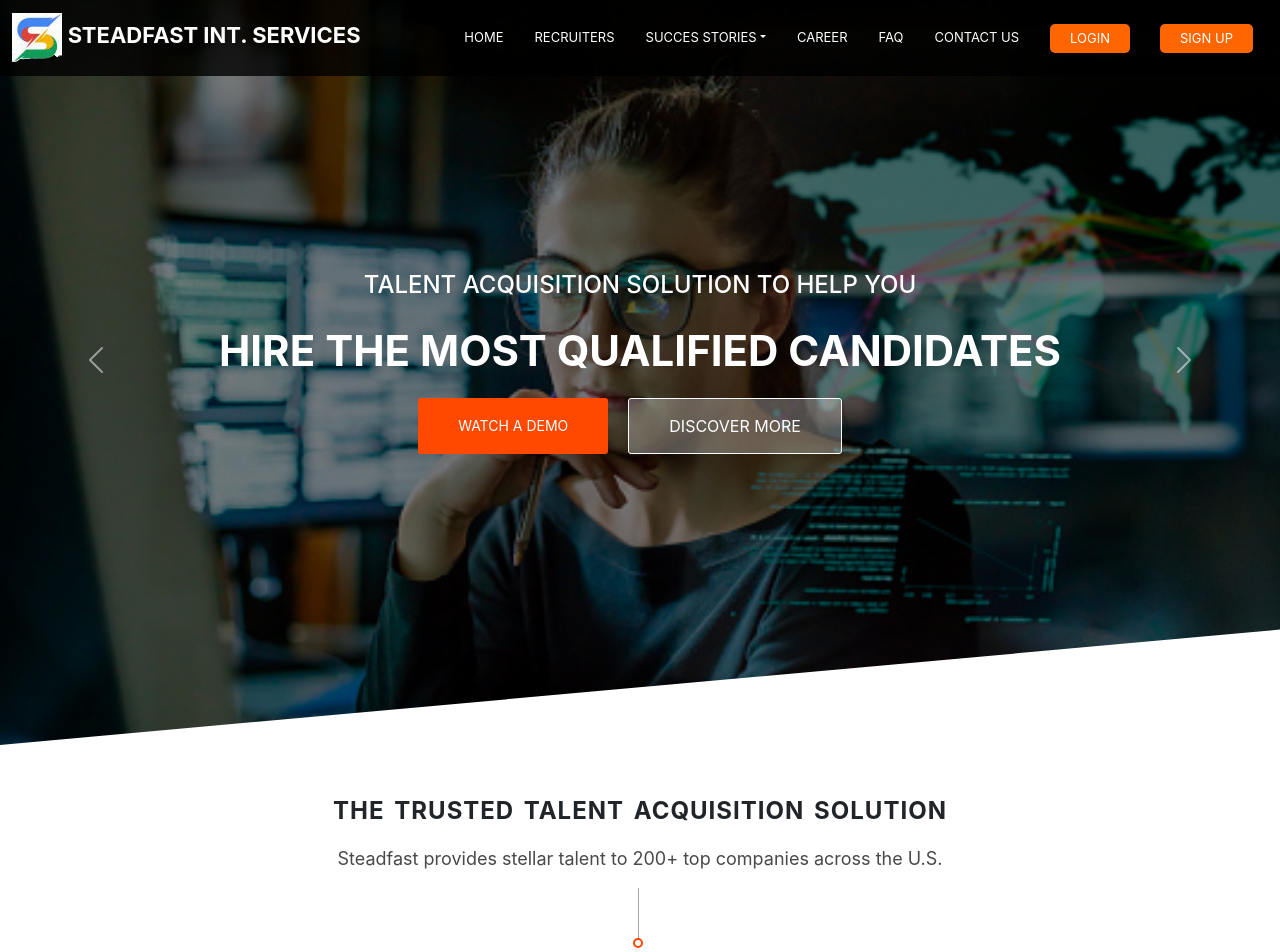
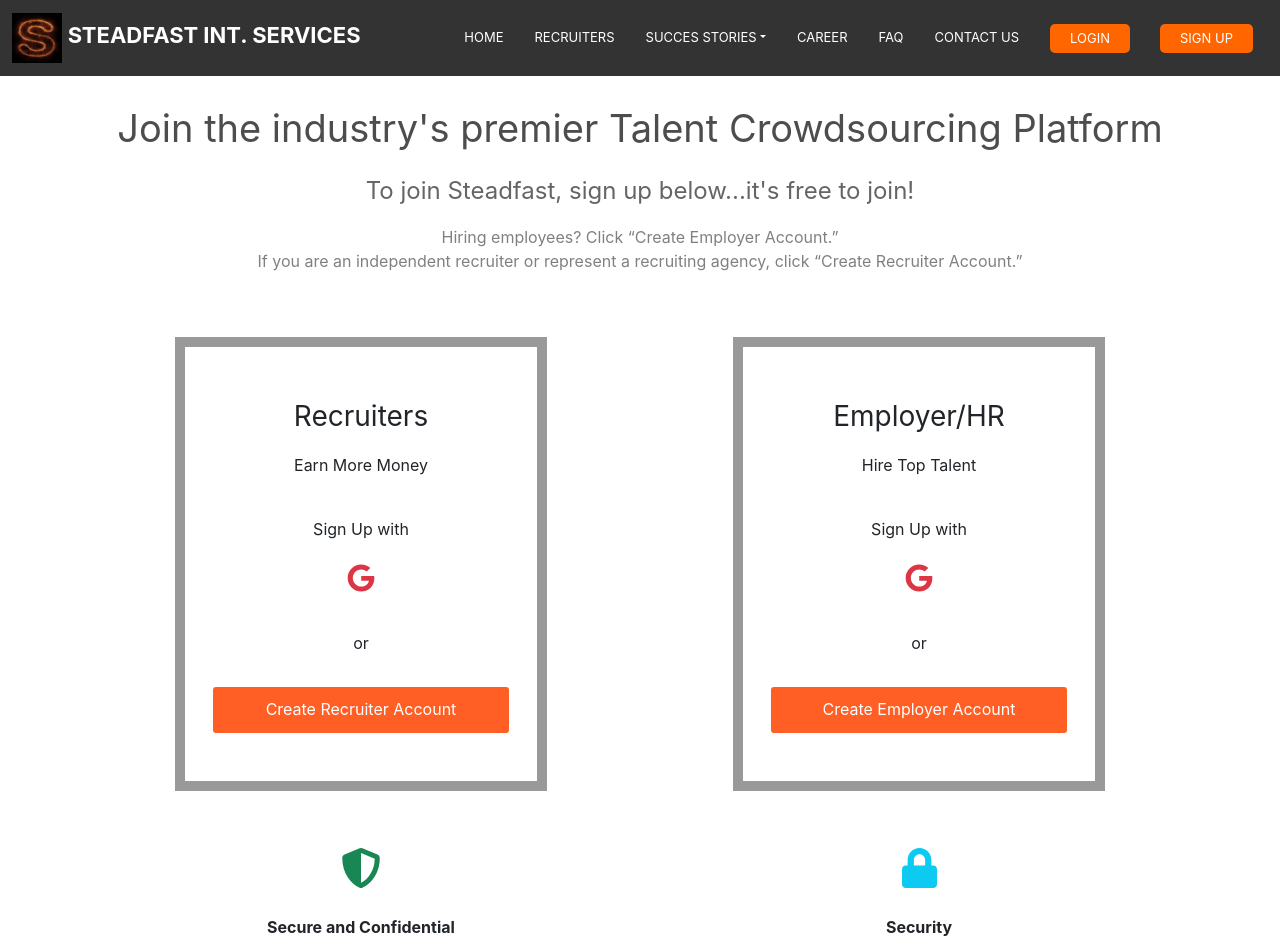
Before and after one commit to Imtious-coder/Steadfast, a React (Create React App) app: page /signup in a window 1280 px wide. Shown: the top 952 px of the page. Built offline with nearby package versions, Linux system fonts and the light colour scheme.

Commit message:
Sign in Starting page complete

```diff
--- a/src/App.js
+++ b/src/App.js
@@ -7,6 +7,7 @@ import {
 import HomePage from './Components/Home/HomePage/HomePage';
 import Navbar from './Components/Home/Navbar/Navbar';
 import Recruiters from './Components/Recruiters/Recruiters';
+import SignUpStart from './Components/SignUp/SignUpStart/SignUpStart';
 
 function App() {
   return (
@@ -15,6 +16,9 @@ function App() {
       <Switch>
         <Route path="/recruiters">
           <Recruiters />
+        </Route>
+        <Route path="/signup">
+          <SignUpStart />
         </Route>
         <Route path="/">
           <HomePage />
--- a/src/Components/Home/HomePage/HomePage.js
+++ b/src/Components/Home/HomePage/HomePage.js
@@ -3,7 +3,6 @@ import Banner from '../Banner/Banner';
 import Footer from '../../Shared/Footer/Footer';
 import HelpSection from '../HelpSection/HelpSection';
 import Hire from '../Hire/Hire';
-import Navbar from '../Navbar/Navbar';
 import News from '../News/News';
 import Partner from '../Partner/Partner';
 import Review from '../Review/Review';
--- a/src/Components/Home/Navbar/Navbar.js
+++ b/src/Components/Home/Navbar/Navbar.js
@@ -8,7 +8,7 @@ const Navbar = () => {
         <nav class="navbar navbar-expand-lg navbar-light Navbar sticky-top">
             <div class="container-fluid">
                 {/* Logo here... */}
-                <Link class="navbar-brand" to="/"> <img src={Logo} alt="" /> <span className="CompanyName White">Steadfast Int. Services</span> </Link>
+                <Link class="navbar-brand" to="/"> <img style={{ height: "50px", width: "50px" }} src={Logo} alt="" /> <span className="CompanyName White">Steadfast Int. Services</span> </Link>
                 {/* Toogle button */}
                 <button class="navbar-toggler" type="button" data-bs-toggle="collapse" data-bs-target="#navbarNavDropdown" aria-controls="navbarNavDropdown" aria-expanded="false" aria-label="Toggle navigation">
                     <span class="navbar-toggler-icon"></span>
@@ -45,7 +45,9 @@ const Navbar = () => {
                             <button className="NavbarButton">Login</button>
                         </li>
                         <li class="nav-item mt-1">
-                            <button className="NavbarButton">Sign UP</button>
+                            <Link to="/signup">
+                                <button className="NavbarButton">Sign UP</button>
+                            </Link>
                         </li>
                     </ul>
                 </div>
--- /dev/null
+++ b/src/Components/SignUp/SignUpStart/SignUpStart.css
@@ -0,0 +1,47 @@
+.SignUpStart {
+    display: flex;
+    justify-content: center;
+}
+
+.SignUpStartHeading {
+    font-size: 38px;
+    text-align: center;
+    color: rgba(44, 44, 44, 0.842);
+}
+
+.SignUpStartSubHeading {
+    font-size: 24px;
+    text-align: center;
+    color: rgba(73, 73, 73, 0.849);
+}
+
+.SignUpStartDescription {
+    font-size: 16px;
+    color: grey;
+    text-align: center;
+}
+
+
+.SignUpStartCards {
+
+}
+
+.SignUpStartRecruiterCards {
+    border: 10px solid rgb(153, 153, 153);
+}
+
+.SignUpStartRecruiterCardsButton {
+    width: 90%;
+    padding: 10px 0px 12px 0px;
+    margin: 0 5%;
+    border: none;
+    outline: none;
+    color: white;
+    border-radius: 3px;
+    background-color: rgb(255, 94, 36);
+    transition: all .3s ease-in-out;
+}
+
+.SignUpStartRecruiterCardsButton:hover {
+    background-color: orangered;
+}
--- /dev/null
+++ b/src/Components/SignUp/SignUpStart/SignUpStart.js
@@ -0,0 +1,72 @@
+import { faGoogle } from '@fortawesome/free-brands-svg-icons';
+import { faLock, faShieldAlt, faUnlockAlt } from '@fortawesome/free-solid-svg-icons';
+import { FontAwesomeIcon } from '@fortawesome/react-fontawesome';
+import React from 'react';
+import Footer from '../../Shared/Footer/Footer';
+import SocialIcon from '../../Shared/SocialIcon/SocialIcon';
+import './SignUpStart.css';
+
+const SignUpStart = () => {
+    return (
+        <>
+            <section className="container SignUpStart my-4">
+                <section>
+                    <div>
+                        <p className="SignUpStartHeading">Join the industry's premier Talent Crowdsourcing Platform</p>
+                        <p className="SignUpStartSubHeading">To join Steadfast, sign up below...it's free to join!</p>
+                        <p className="SignUpStartDescription">Hiring employees? Click “Create Employer Account.” <br />
+                            If you are an independent recruiter or represent a recruiting agency, click “Create Recruiter Account.”
+                        </p>
+                    </div>
+                    <div className="SignUpStartCards container">
+                        <div className="row">
+                            <div className="col-md-1"></div>
+                            <div className="col-12 col-md-4 mt-5 SignUpStartRecruiterCards">
+                                <p className="fs-3 text-center pt-5">Recruiters</p>
+                                <p className="fs-6 text-center">Earn More Money</p>
+                                <p className="fs-6 text-center pt-4">Sign Up with</p>
+                                <p className="fs-3 text-center pb-3 text-danger"><FontAwesomeIcon icon={faGoogle} /></p>
+                                <p className="fs-6 text-center pb-3">or</p>
+                                <button className="SignUpStartRecruiterCardsButton mb-5">Create Recruiter Account</button>
+                            </div>
+                            <div className="col-md-2"></div>
+                            <div className="col-12 col-md-4 mt-5 SignUpStartRecruiterCards">
+                                <p className="fs-3 text-center pt-5">Employer/HR</p>
+                                <p className="fs-6 text-center">Hire Top Talent</p>
+                                <p className="fs-6 text-center pt-4">Sign Up with</p>
+                                <p className="fs-3 text-center pb-3 text-danger"><FontAwesomeIcon icon={faGoogle} /></p>
+                                <p className="fs-6 text-center pb-3">or</p>
+                                <button className="SignUpStartRecruiterCardsButton mb-5">Create Employer Account</button>
+                            </div>
+                            <div className="col-md-1"></div>
+                        </div>
+                    </div>
+                    <div className="container my-5">
+                        <div className="row">
+                            <div className="col-md-1"></div>
+                            <div className="col-md-4">
+                                <p className="text-center text-success fs-1"><FontAwesomeIcon icon={faShieldAlt} /></p>
+                                <p className="fw-bold text-center">Secure and Confidential</p>
+                                <p className="text-center">Our system is built to protect the interest of the recruiter.Your candidate
+                                    database is confidential and we do not share it with others.
+                                </p>
+                            </div>
+                            <div className="col-md-2"></div>
+                            <div className="col-md-4">
+                                <p className="text-center text-info fs-1"><FontAwesomeIcon icon={faLock} /></p>
+                                <p className="fw-bold text-center">Security</p>
+                                <p className="text-center"> Confidentiality and Privacy of your data is paramount to us.
+                                </p>
+                            </div>
+                            <div className="col-md-1"></div>
+                        </div>
+                    </div>
+                </section>
+            </section>
+            <SocialIcon />
+            <Footer />
+        </>
+    );
+};
+
+export default SignUpStart;
```
Also changed, not shown: src/Components/Images/Logo.png.
